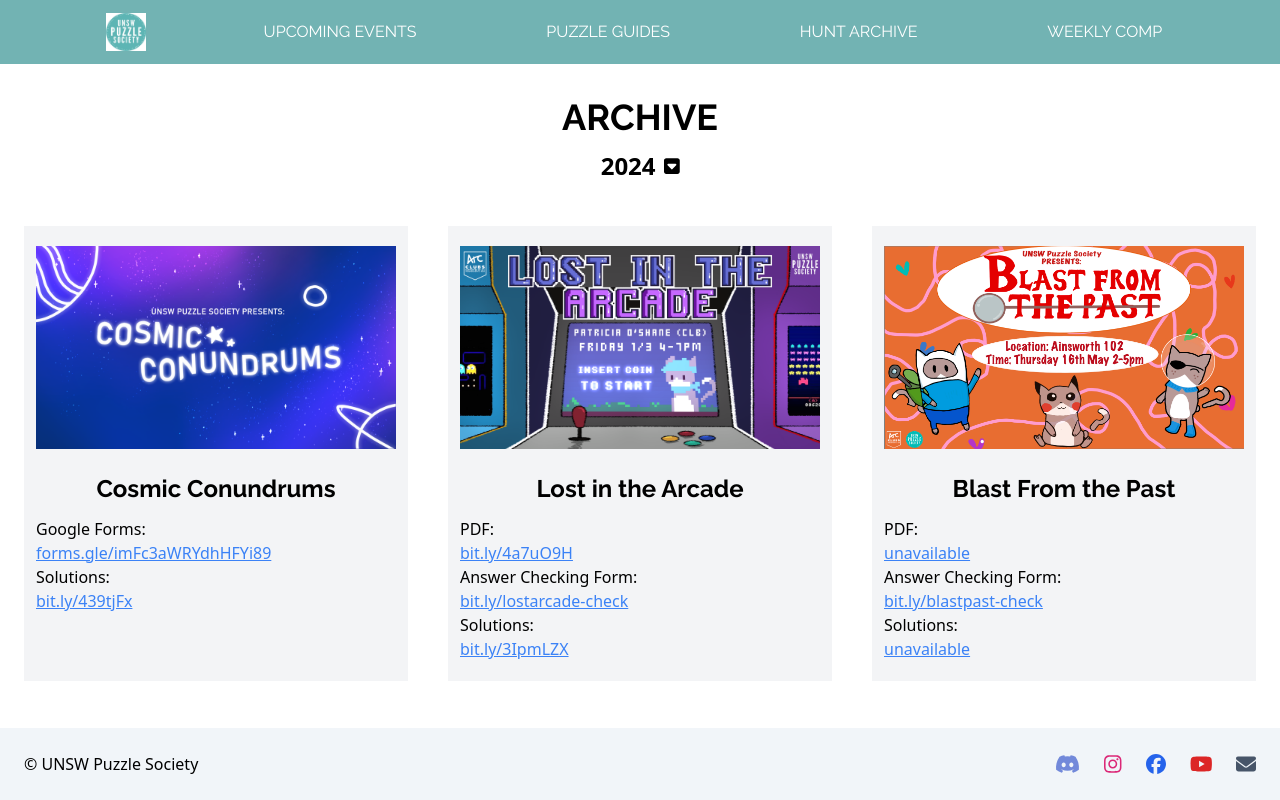
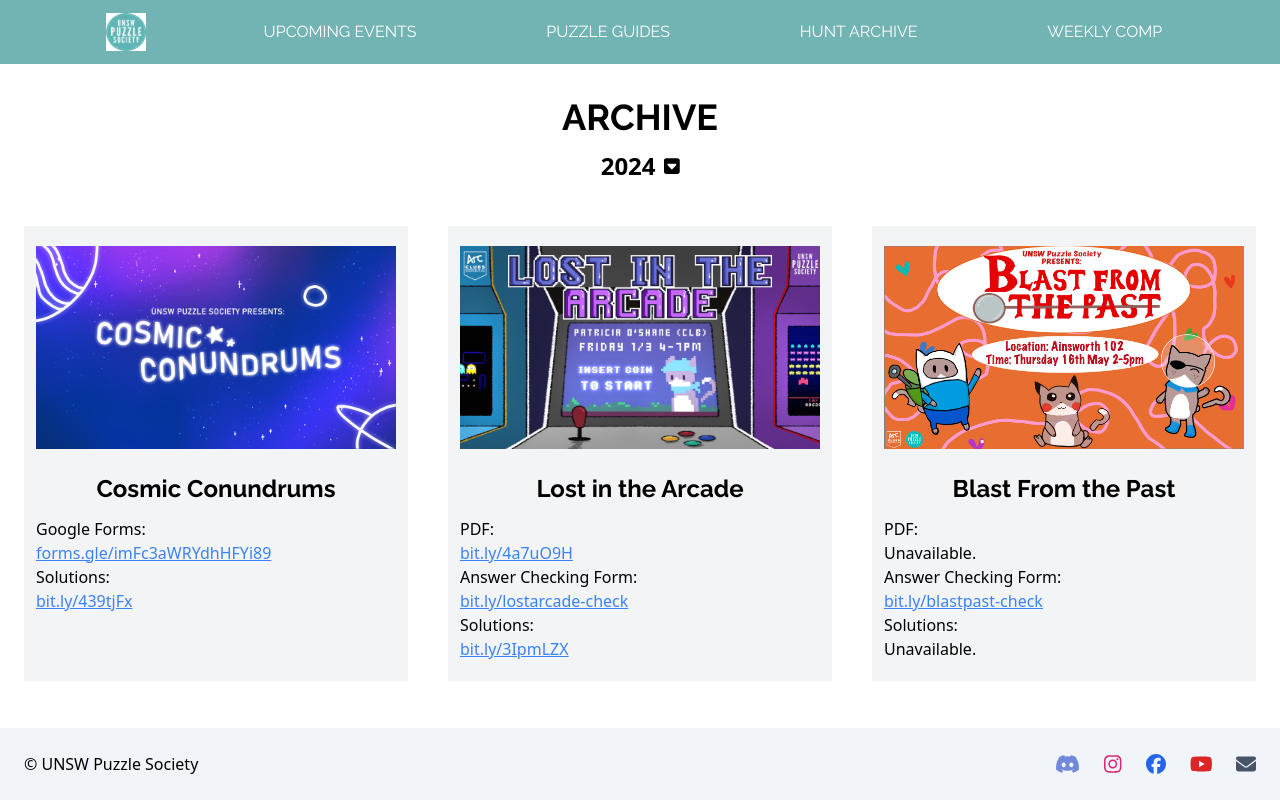
Before and after one commit to devsoc-unsw/trainee-neptune-24t1, a React (Vite) app in the folder frontend/: page /archive in a window 1280 px wide. Built offline with nearby package versions, Linux system fonts and the light colour scheme.

Commit message:
Styled links unclickable if links aren't provided for pdf/solution/answer/form

```diff
--- a/frontend/src/components/HuntFormat.tsx
+++ b/frontend/src/components/HuntFormat.tsx
@@ -11,13 +11,13 @@ const HuntFormat: React.FC<HuntDetails> = ({img, title, pdf, answer, solution})
   let answerDisplayLink = answer.slice(8);
   let solutionDisplayLink = solution.slice(8);
   if (pdfDisplayLink === "") {
-    pdfDisplayLink = "unavailable";
+    pdfDisplayLink = "Unavailable.";
   }
   if (answerDisplayLink === "") {
-    answerDisplayLink = "unavailable";
+    answerDisplayLink = "Unavailable.";
   }
   if (solutionDisplayLink === "") {
-    solutionDisplayLink = "unavailable";
+    solutionDisplayLink = "Unavailable.";
   }
   return (
     <div className="max-w-96 my-10 mx-5 bg-gray-100 px-3 py-5">
@@ -25,11 +25,11 @@ const HuntFormat: React.FC<HuntDetails> = ({img, title, pdf, answer, solution})
         <img src={img} className="aspect-video mb-3"></img>
         <h1 className="place-self-center font-raleway rounded my-3 text-2xl"><b> {title}</b></h1>
         <p>PDF:</p>
-        <a href={pdf} className="text-blue-500 underline hover:text-blue-900">{pdfDisplayLink}</a>
+        {pdfDisplayLink !== "Unavailable." ? (<a href={pdf} className="text-blue-500 underline hover:text-blue-900">{pdfDisplayLink}</a>) : <span>{pdfDisplayLink}</span>}
         <p>Answer Checking Form:</p>
-        <a href={answer} className="text-blue-500 underline hover:text-blue-900">{answerDisplayLink}</a>
+        {answerDisplayLink !== "Unavailable." ? (<a href={answer} className="text-blue-500 underline hover:text-blue-900">{answerDisplayLink}</a>) : <span>{answerDisplayLink}</span>}
         <p>Solutions:</p>
-        <a href={solution} className="text-blue-500 underline hover:text-blue-900">{solutionDisplayLink}</a>
+        {solutionDisplayLink !== "Unavailable." ? (<a href={solution} className="text-blue-500 underline hover:text-blue-900">{solutionDisplayLink}</a>) : <span>{pdfDisplayLink}</span>}
       </div>
     </div>
   );
--- a/frontend/src/components/OWeekFormat.tsx
+++ b/frontend/src/components/OWeekFormat.tsx
@@ -9,10 +9,10 @@ const OWeekFormat: React.FC<OWeekDetails> = ({img, title, form, solution}) => {
   let formDisplayLink = form.slice(8);
   let solutionDisplayLink = solution.slice(8);
   if (form = "") {
-    form = "unavailable";
+    form = "Unavailable.";
   }
   if (solution = "") {
-    solution = "unavailable";
+    solution = "Unavailable.";
   }
   return (
     <div className="max-w-96 my-10 mx-5 bg-gray-100 px-3 py-5">
@@ -20,9 +20,9 @@ const OWeekFormat: React.FC<OWeekDetails> = ({img, title, form, solution}) => {
         <img src={img} className="aspect-video mb-3"></img>
         <h1 className="place-self-center font-raleway rounded my-3 text-2xl"><b> {title}</b></h1>
         <p>Google Forms:</p>
-        <a href={form} className="text-blue-500 underline hover:text-blue-900">{formDisplayLink}</a>
+        {formDisplayLink !== "Unavailable." ? (<a href={form} className="text-blue-500 underline hover:text-blue-900">{formDisplayLink}</a>) : <span>{formDisplayLink}</span>}
         <p>Solutions:</p>
-        <a href={solution} className="text-blue-500 underline hover:text-blue-900">{solutionDisplayLink}</a>
+        {solutionDisplayLink !== "Unavailable." ? (<a href={solution} className="text-blue-500 underline hover:text-blue-900">{solutionDisplayLink}</a>) : <span>{solutionDisplayLink}</span>}
       </div>
     </div>
   );
```
